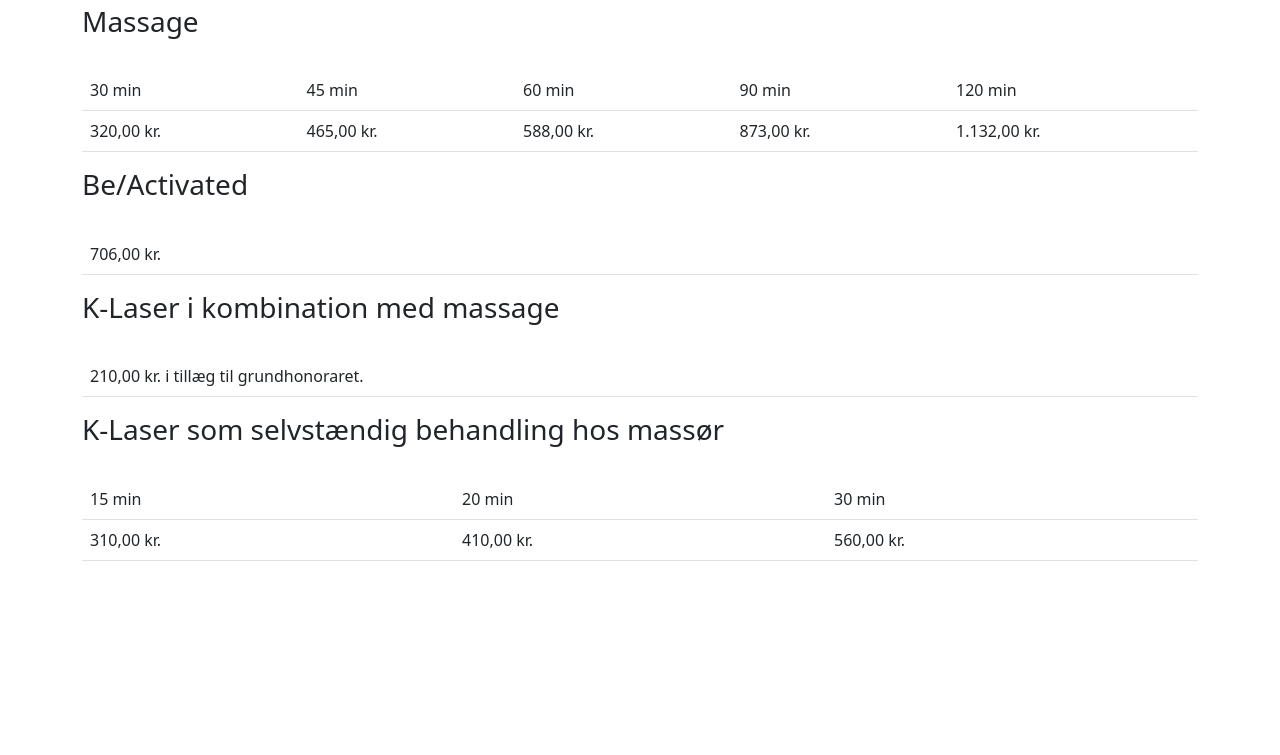
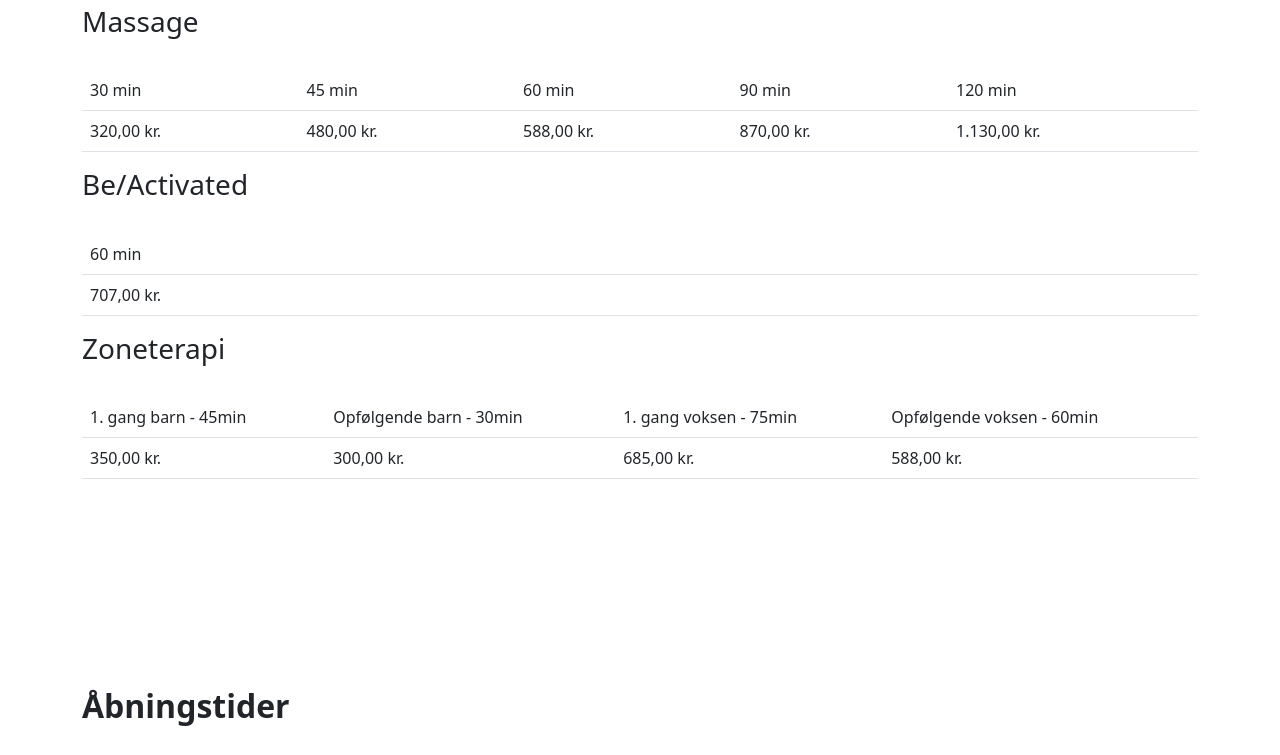
Before and after one commit to NordSund/Hjemmeside, a plain HTML site: page index.html in a window 1280 px wide. Shown: the part 2247-3002 px from the top of the page. Drawn offline with Linux system fonts and the light colour scheme.

Commit message:
zone therapy added and K lazor removed

```diff
--- a/index.html
+++ b/index.html
@@ -192,9 +192,9 @@
                             <a class="text-decoration-none link-secondary" >
                                 <div class="aos-item" data-aos="fade-up" data-aos-delay="600">
                                     <div class="aos-item__inner">
-                                        <img src="assets/img/lazor.jpg" class="img-fluid w-100">
+                                        <img src="assets/img/zone_therapy.jpg" class="img-fluid w-100">
                                         <div class="caption">
-                                            <h3 class="text-center p-2 h5">K-Laser</h3>
+                                            <h3 class="text-center p-2 h5">Zoneterapi</h3>
                                         </div>
                                     </div>
                                 </div>
@@ -219,41 +219,38 @@
                 </tr>
                 <tr>
                   <td>320,00 kr.</td>
-                  <td>465,00 kr.</td>
+                  <td>480,00 kr.</td>
                   <td>588,00 kr.</td>
-                  <td>873,00 kr.</td>
-                  <td>1.132,00 kr.</td>
+                  <td>870,00 kr.</td>
+                  <td>1.130,00 kr.</td>
                 </tr>
               </tbody>
             </table>
-                        <h3 class="fw pb-4">Be/Activated</h3>
+                <h3 class="fw pb-4">Be/Activated</h3>
             <table class="table">
               <tbody>
                 <tr>
-                  <td>706,00 kr.</td>
+                  <td>60 min</td>
+                </tr>
+                <tr>
+                  <td>707,00 kr.</td>
                 </tr>
               </tbody>
             </table>
-                        <h3 class="fw pb-4">K-Laser i kombination med massage</h3>
+                <h3 class="fw pb-4">Zoneterapi</h3>
             <table class="table">
               <tbody>
                 <tr>
-                  <td>210,00 kr. i tillæg til grundhonoraret.</td>
-                </tr>
-              </tbody>
-            </table>
-                        <h3 class="fw pb-4">K-Laser som selvstændig behandling hos massør</h3>
-            <table class="table">
-              <tbody>
+                  <td>1. gang barn - 45min</td>
+                  <td>Opfølgende barn - 30min</td>
+                  <td>1. gang voksen - 75min</td>
+                  <td>Opfølgende voksen - 60min</td>
+                  </tr>
                 <tr>
-                  <td>15 min</td>
-                  <td>20 min</td>
-                  <td>30 min</td>
-                </tr>
-                <tr>
-                  <td>310,00 kr.</td>
-                  <td>410,00 kr.</td>
-                  <td>560,00 kr.</td>
+                  <td>350,00 kr.</td>
+                  <td>300,00 kr.</td>
+                  <td>685,00 kr.</td>
+                  <td>588,00 kr.</td>
                 </tr>
               </tbody>
             </table>
```
Also changed, not shown: assets/img/lazor.jpg (deleted), assets/img/zone_therapy.jpg (added).
